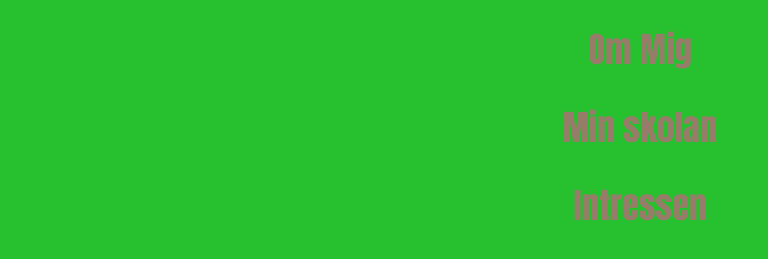
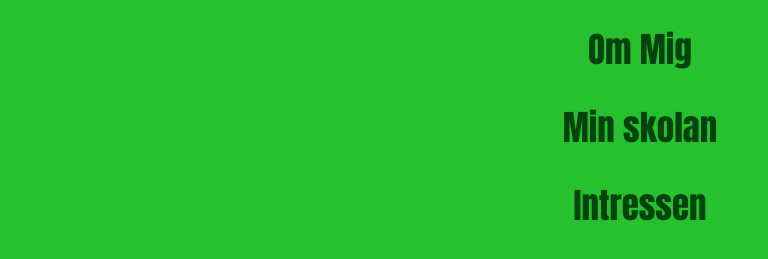
Before and after one commit to Josef1006/CV, a plain HTML site: page välj.html in a window 1280 px wide. Shown: the part 239-498 px from the top of the page, without its empty margins (0-768 px from the left). Drawn offline with Linux system fonts and the light colour scheme.

Commit message:
välj.css

```diff
--- a/välj.css
+++ b/välj.css
@@ -21,7 +21,7 @@
 
 .meny a {
     text-decoration: none;
-    color: #967C69;
+    color: #03430d;
     font-family: Impact, Haettenschweiler, 'Arial Narrow Bold', sans-serif;
     }
 
```
